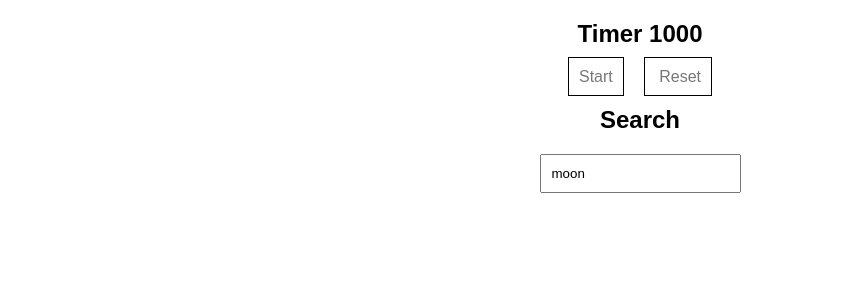
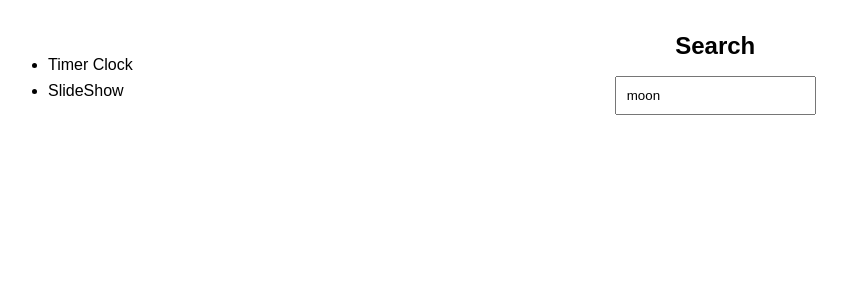
Before and after one commit to guptamadhur/React-Interview, a React (Create React App) app: page /slideshow in a window 1280 px wide. Shown: the top 300 px of the page, without its empty margins (0-847 px from the left). Built offline with nearby package versions, Linux system fonts and the light colour scheme; no server answers.

Commit message:
Router Added

```diff
--- a/package.json
+++ b/package.json
@@ -11,7 +11,8 @@
   "dependencies": {
     "prop-types": "^15.8.1",
     "react": "^18.2.0",
-    "react-dom": "^18.2.0"
+    "react-dom": "^18.2.0",
+    "react-router-dom": "^6.3.0"
   },
   "devDependencies": {
     "react-scripts": "^5.0.1"
--- a/src/client/App.js
+++ /dev/null
@@ -1,15 +0,0 @@
-import React from 'react';
-import TimerClock from './TimerClock/TimerClock';
-import SlideShow from './SlideShow/SlideShow';
-import "./styles.css";
-
-const App = () => {
-  return (
-    <div className='App'>
-      <TimerClock />
-      <SlideShow />
-    </div>
-  );
-}
-
-export default App;
--- /dev/null
+++ b/src/client/Components/App.js
@@ -0,0 +1,16 @@
+import React from 'react';
+import { useNavigate } from "react-router-dom";
+
+const App = () => {
+  const navigate = useNavigate();
+  return (
+    <div className="index">
+      <ul>
+        <li onClick= {() => navigate("/timerclock")}>Timer Clock</li>
+        <li onClick= {() => navigate("/slideshow")}>SlideShow</li>
+        </ul>
+    </div>
+  );
+}
+
+export default App;
--- a/src/client/SlideShow/SlideShow.js
+++ b/src/client/Components/SlideShow/SlideShow.js
@@ -7,7 +7,7 @@
 import { useState, useEffect, useRef } from "react";
 import "./styles.css";
 
-export default function SlideShow() {
+const SlideShow =() =>{
     const [inputSearch, setInputSearch] = useState("moon");
     const [resultSet, setResultSet] = useState([]);
     const [imgData, setImgData] = useState([]);
@@ -89,7 +89,6 @@ export default function SlideShow() {
 
     useEffect(() => {
         parserImageContainer(resultSet);
-        console.log("######fdgfdg#####")
     }, [resultSet]);
 
     return (<>
@@ -145,3 +144,5 @@ export default function SlideShow() {
     </>
     );
 }
+
+export default SlideShow;
--- a/src/client/TimerClock/styles.css
+++ b/src/client/Components/TimerClock/styles.css
@@ -1,3 +1,7 @@
 .timer{
     margin-bottom: 1rem;
 }
+
+h2{
+    margin-bottom: 1rem;
+}
--- /dev/null
+++ b/src/client/routes/AppRoute.js
@@ -0,0 +1,23 @@
+import React from 'react';
+import { Routes, Route } from "react-router-dom";
+import TimerClock from '../Components/TimerClock/TimerClock';
+import SlideShow from '../Components/SlideShow/SlideShow';
+import App from '../Components/App';
+import "./styles.css";
+
+const AppRoute = () => {
+  return (
+    <div className="main">
+      <App />
+      <div className="content">
+        <Routes>
+          {/* <Route exact path="/" element={<App />} /> */}
+          <Route exact path="/timerclock" element={<TimerClock />} />
+          <Route excat path="/slideshow" element={<SlideShow />} />
+        </Routes>
+      </div>
+    </div>
+  );
+}
+
+export default AppRoute;
--- a/src/client/styles.css
+++ b/src/client/routes/styles.css
@@ -1,9 +1,23 @@
-.App {
-  text-align: center;
+* {
   font-family: sans-serif;
   margin: 0;
   padding: 0;
   box-sizing: border-box;
+}
+
+.main {
+  display: flex;
+  padding: 2rem;
+}
+
+.index {
+  padding: 1rem;
+  flex: 1;
+}
+
+.content {
+  text-align: center;
+  flex: 9;
 }
 
 span {
@@ -18,3 +32,15 @@ span:hover {
   background-color: rgb(34, 118, 227);
   color: white;
 }
+
+ul li {
+  padding: 0.5rem 1rem 0 0;
+}
+
+li {
+  cursor: pointer;
+}
+
+li:hover {
+  color: rgb(34, 118, 227);
+}
--- a/src/index.js
+++ b/src/index.js
@@ -1,13 +1,15 @@
 import React from "react";
-import ReactDOM from "react-dom";
-import App from "./client/App";
+import ReactDOM from "react-dom/client";
+import AppRoute from "./client/routes/AppRoute";
+import { BrowserRouter } from 'react-router-dom';
 import * as serviceWorker from "./serviceWorker";
 
-ReactDOM.render(
+ReactDOM.createRoot(document.getElementById("root")).render(
   <React.StrictMode>
-    <App />
-  </React.StrictMode>,
-  document.getElementById("root")
+    <BrowserRouter>
+      <AppRoute />
+    </BrowserRouter>
+  </React.StrictMode>
 );
 
 // If you want your app to work offline and load faster, you can change
```
Also changed, not shown: src/client/Components/SlideShow/styles.css (renamed from src/client/SlideShow/styles.css), src/client/Components/TimerClock/TimerClock.js (renamed from src/client/TimerClock/TimerClock.js), 1 other file (tests, documents, lock files or other folders).
